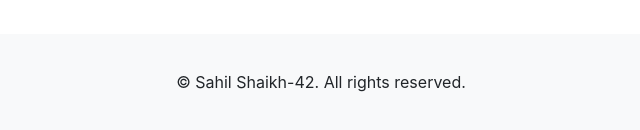
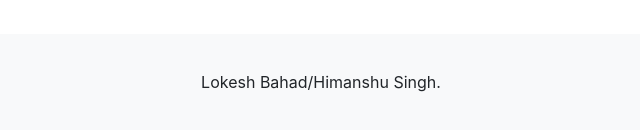
Before and after one commit to LokeshBahad/RFID-Attendance-System, a plain HTML site: page filter.html in a window 1280 px wide. Shown: the part 546-676 px from the top of the page, 319-959 px from the left. Drawn offline with nearby package versions, Linux system fonts and the light colour scheme; no server answers; a script that the page names is missing.

Commit message:
Update filter.html

```diff
--- a/filter.html
+++ b/filter.html
@@ -53,7 +53,7 @@
 
     <footer class="bg-light text-center text-lg-start mt-5 p-3">
         <div class="container">
-            <p>&copy; Sahil Shaikh-42. All rights reserved.</p>
+            <p>Lokesh Bahad/Himanshu Singh.</p>
         </div>
     </footer>
 
```
